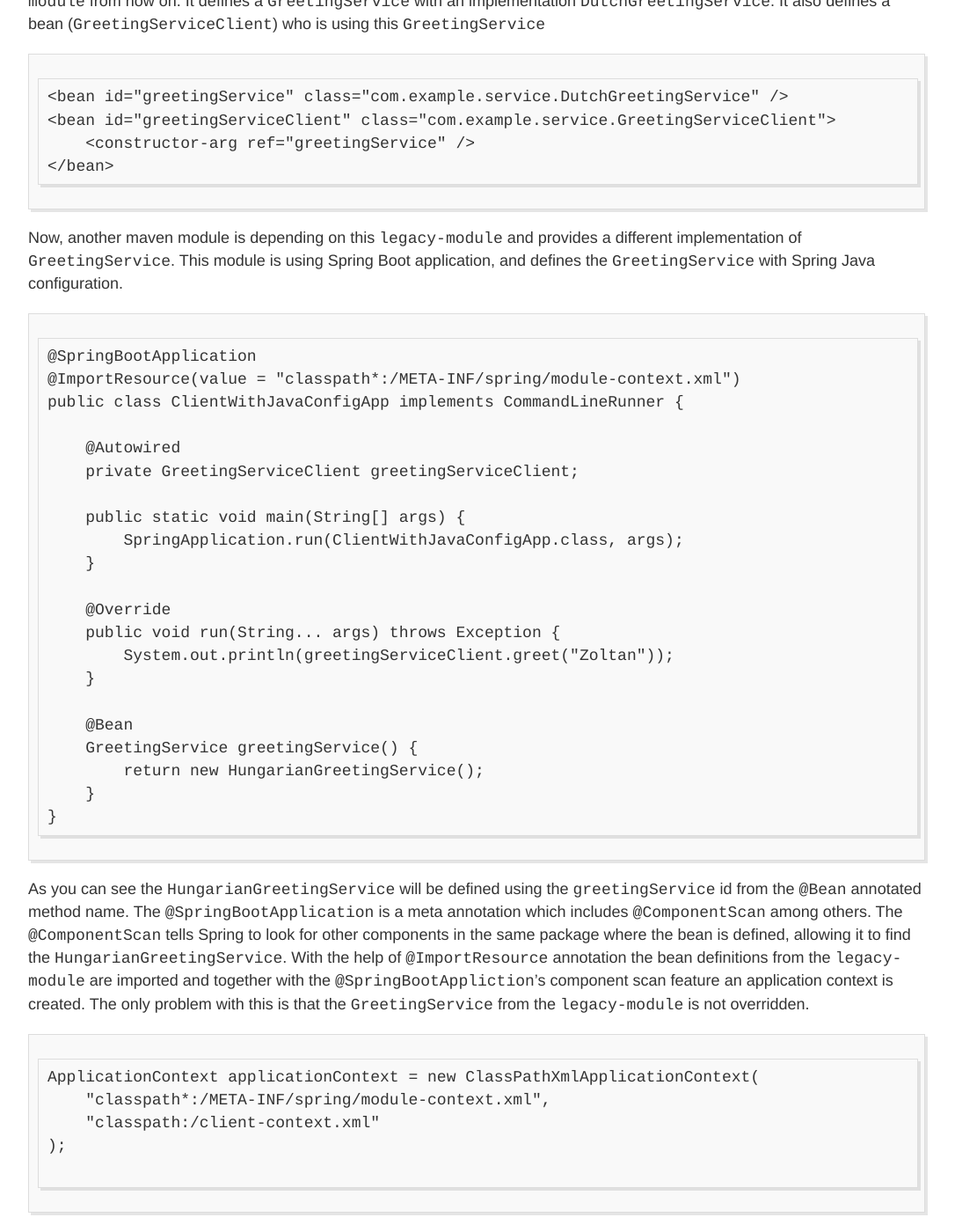
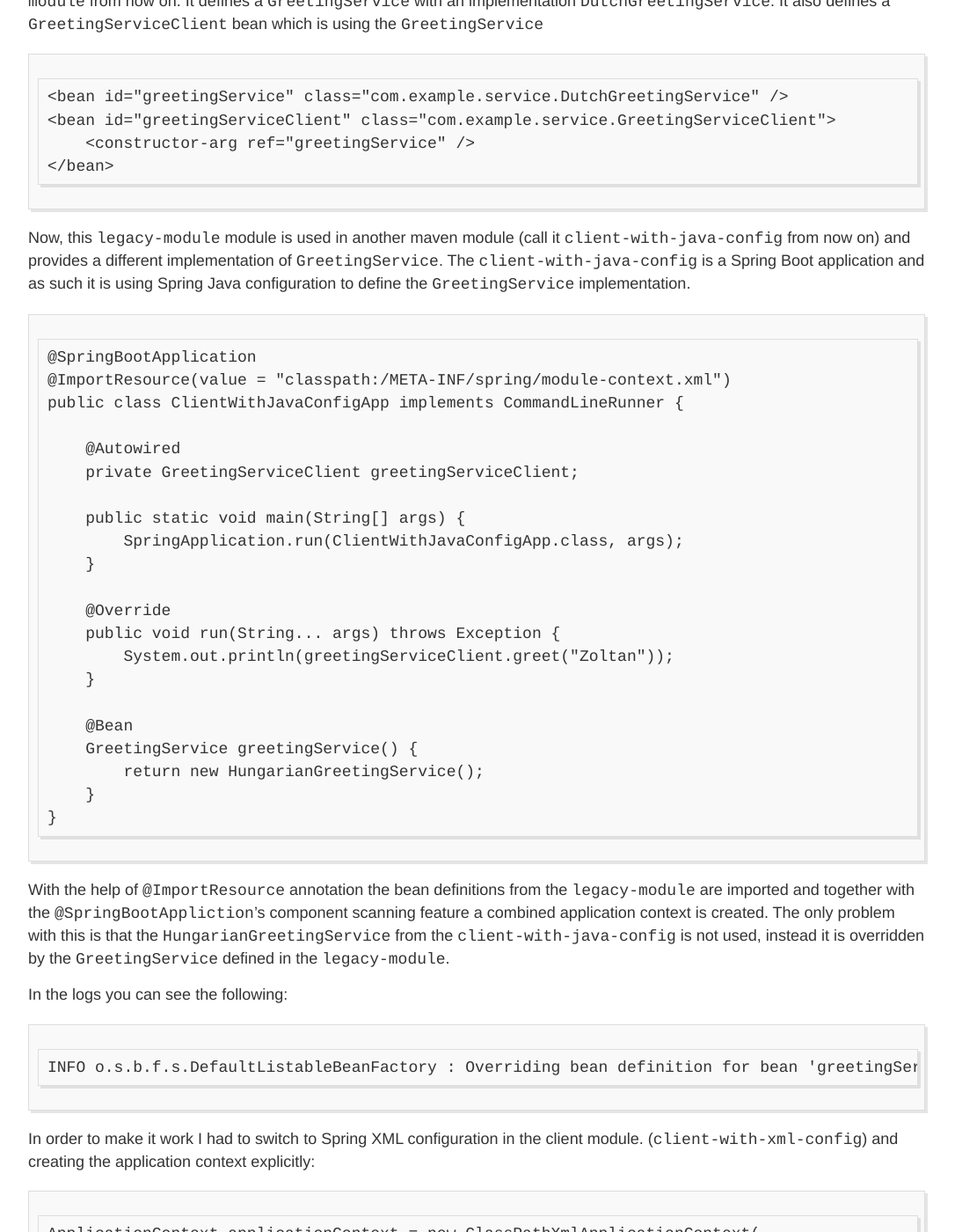
Before and after one commit to altfatterz/altfatterz.github.io, a Jekyll site: the page built from _posts/2016-10-22-spring-application-context-from-multi-modules.md, in a window 1280 px wide and 1400 px high, scrolled down 385 px. Shown: the whole window at 88% size, without its empty margins (98-1184 px from the left). Built offline with Jekyll 4.4.1, drawn with Linux system fonts in a browser that asks for light colours; comment, search, counter and statistics services are not loaded; some of the changed text lies outside the part shown.

Commit message:
add blog post about Spring app context from different maven modules

````diff
--- a/_posts/2016-10-22-spring-application-context-from-multi-modules.md
+++ b/_posts/2016-10-22-spring-application-context-from-multi-modules.md
@@ -1,12 +1,12 @@
 ---
 layout: post
-title: Spring application context from multi modules
+title: Spring application context created from multiple maven modules
 tags: [spring]
 ---
 
-A giant Spring application context composed created from multiple maven modules can have some challenges. Recently I encountered one at one of my clients, and thought would describe it.
+A giant Spring application context created from multiple maven modules can have some challenges. Recently I encountered one at one of my clients. I thought I will describe it with a simple example which you can find on my [github](https://github.com/altfatterz/spring-application-context-from-modules) account.
 
-Let's say you have a maven module which uses Spring XML configuration to define bean definitions, lets call it `legacy-module` from now on. It defines a `GreetingService` with an implementation `DutchGreetingService`. It also defines a bean (`GreetingServiceClient`) who is using this `GreetingService`
+Let's say you have a maven module which uses Spring XML configuration to define bean definitions, let's call it `legacy-module` from now on. It defines a `GreetingService` with an implementation `DutchGreetingService`. It also defines a `GreetingServiceClient` bean which is using the `GreetingService`
 
 ```
 <bean id="greetingService" class="com.example.service.DutchGreetingService" />
@@ -15,11 +15,11 @@
 </bean>
 ```
 
-Now, another maven module is depending on this `legacy-module` and provides a different implementation of `GreetingService`. This module is using Spring Boot application, and defines the `GreetingService` with Spring Java configuration.
+Now, this `legacy-module` module is used in another maven module (call it `client-with-java-config` from now on) and provides a different implementation of `GreetingService`. The `client-with-java-config` is a Spring Boot application and as such it is using Spring Java configuration to define the `GreetingService` implementation.
 
 ```
 @SpringBootApplication
-@ImportResource(value = "classpath*:/META-INF/spring/module-context.xml")
+@ImportResource(value = "classpath:/META-INF/spring/module-context.xml")
 public class ClientWithJavaConfigApp implements CommandLineRunner {
 
     @Autowired
@@ -41,17 +41,26 @@
 }
 ```
 
-As you can see the `HungarianGreetingService` will be defined using the `greetingService` id from the `@Bean` annotated method name.
-The `@SpringBootApplication` is a meta annotation which includes `@ComponentScan` among others. The `@ComponentScan` tells Spring to look for other components in the same package where the bean is defined, allowing it to find the `HungarianGreetingService`.
-With the help of `@ImportResource` annotation the bean definitions from the `legacy-module` are imported and together with the `@SpringBootAppliction`'s component scan feature an application context is created.
-The only problem with this is that the `GreetingService` from the `legacy-module` is not overridden.
+With the help of `@ImportResource` annotation the bean definitions from the `legacy-module` are imported and together with the `@SpringBootAppliction`'s component scanning feature a combined application context is created.
+The only problem with this is that the `HungarianGreetingService` from the `client-with-java-config` is not used, instead it is overridden by the `GreetingService` defined in the `legacy-module`.
 
+In the logs you can see the following:
 
+```
+INFO o.s.b.f.s.DefaultListableBeanFactory : Overriding bean definition for bean 'greetingService' with a different definition: replacing [Root bean: class [null]; scope=; abstract=false; lazyInit=false; autowireMode=3; dependencyCheck=0; autowireCandidate=true; primary=false; factoryBeanName=clientWithJavaConfigApp; factoryMethodName=greetingService; initMethodName=null; destroyMethodName=(inferred); defined in com.example.app.ClientWithJavaConfigApp] with [Generic bean: class [com.example.service.DutchGreetingService]; scope=; abstract=false; lazyInit=false; autowireMode=0; dependencyCheck=0; autowireCandidate=true; primary=false; factoryBeanName=null; factoryMethodName=null; initMethodName=null; destroyMethodName=null; defined in class path resource [META-INF/spring/module-context.xml]]
+```
+
+In order to make it work I had to switch to Spring XML configuration in the client module. (`client-with-xml-config`) and creating the application context explicitly:
 
 ```
 ApplicationContext applicationContext = new ClassPathXmlApplicationContext(
-    "classpath*:/META-INF/spring/module-context.xml",
+    "classpath:/META-INF/spring/module-context.xml",
     "classpath:/client-context.xml"
 );
+```
+Note that the order of the resources passed as constructor arguments to `ClassPathXmlApplicationContext` matter. Having the `client-context.xml` second with its own `greetingService` defined in it, makes sure that this will be used.
+In the logs you will see:
 
 ```
+INFO o.s.b.f.s.DefaultListableBeanFactory - Overriding bean definition for bean 'greetingService' with a different definition: replacing [Generic bean: class [com.example.service.DutchGreetingService]; scope=; abstract=false; lazyInit=false; autowireMode=0; dependencyCheck=0; autowireCandidate=true; primary=false; factoryBeanName=null; factoryMethodName=null; initMethodName=null; destroyMethodName=null; defined in class path resource [META-INF/spring/module-context.xml]] with [Generic bean: class [com.example.app.HungarianGreetingService]; scope=; abstract=false; lazyInit=false; autowireMode=0; dependencyCheck=0; autowireCandidate=true; primary=false; factoryBeanName=null; factoryMethodName=null; initMethodName=null; destroyMethodName=null; defined in class path resource [client-context.xml]]
+```
````
